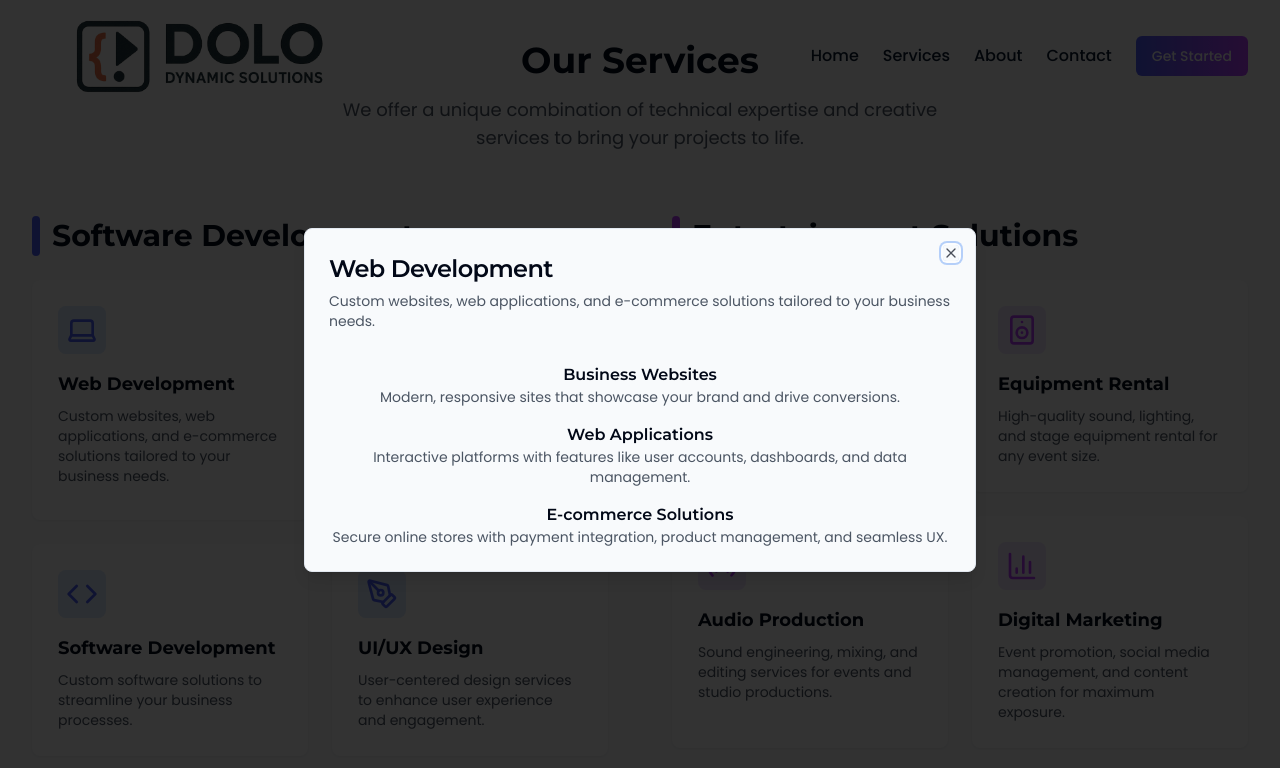
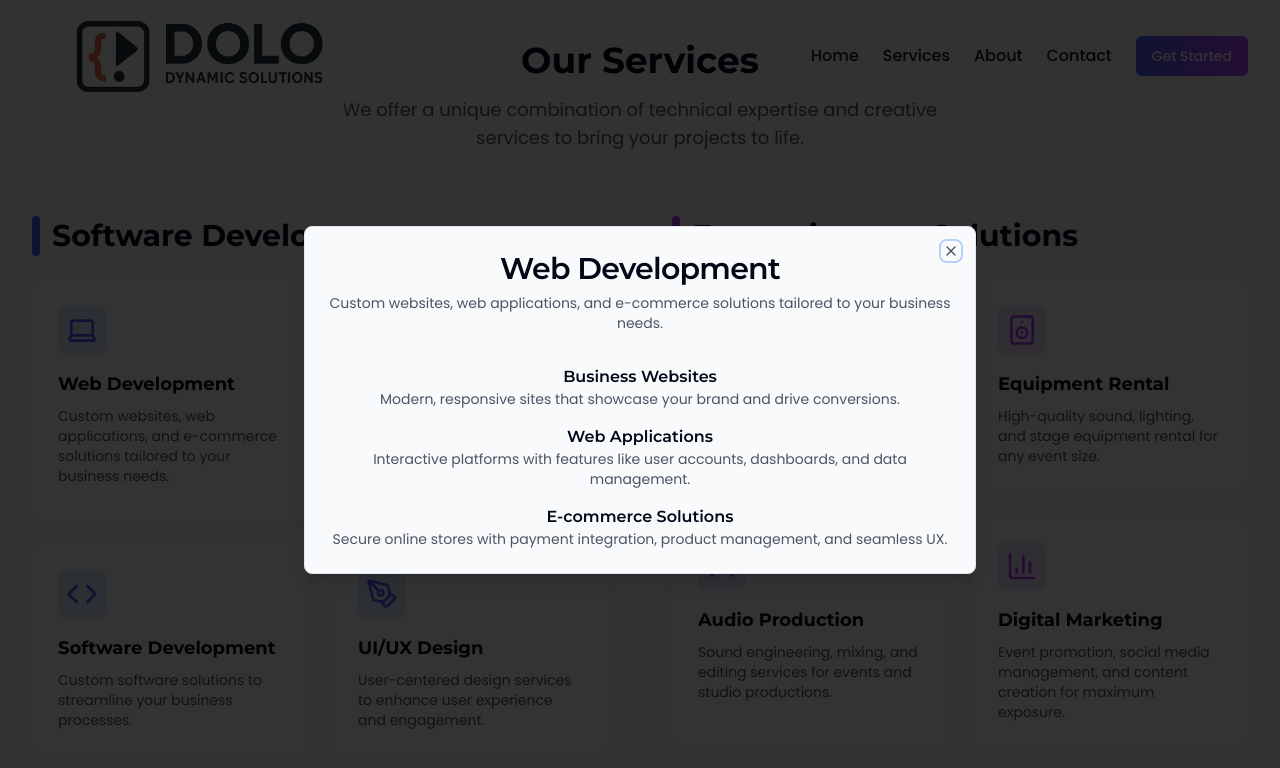
Before and after one commit to EricDolo/CompanyWebsite, a React (Vite) app: page / in a window 1280 px wide. Both pictures are taken after a click on the element 170 px from the left and 1256 px from the top of the page. Shown: the part 856-1624 px from the top of the page. Built offline with nearby package versions, Linux system fonts and the light colour scheme.

Commit message:
centered the titles in the popup modal

```diff
--- a/src/components/Services.tsx
+++ b/src/components/Services.tsx
@@ -247,13 +247,13 @@ const ServiceCard = ({ icon, title, description, details, className, delay }: Se
         <Dialog open={isOpen} onOpenChange={setIsOpen}>
           <DialogContent className="max-w-2xl text-center">
             <DialogHeader>
-              <DialogTitle className="text-2xl">{title}</DialogTitle>
-              <DialogDescription className="text-gray-600">{description}</DialogDescription>
+              <DialogTitle className="text-3xl text-center">{title}</DialogTitle>
+              <DialogDescription className="text-gray-600 text-center">{description}</DialogDescription>
             </DialogHeader>
-            <div className="mt-4 space-y-4">
+            <div className="mt-4 space-y-4 text-center">
               {details.map((item, i) => (
                 <div key={i}>
-                  <h5 className="text-md font-semibold">{item.label}</h5>
+                  <h5 className="text-md font-semibold text-center">{item.label}</h5>
                   <p className="text-sm text-gray-600">{item.text}</p>
                 </div>
               ))}
```
